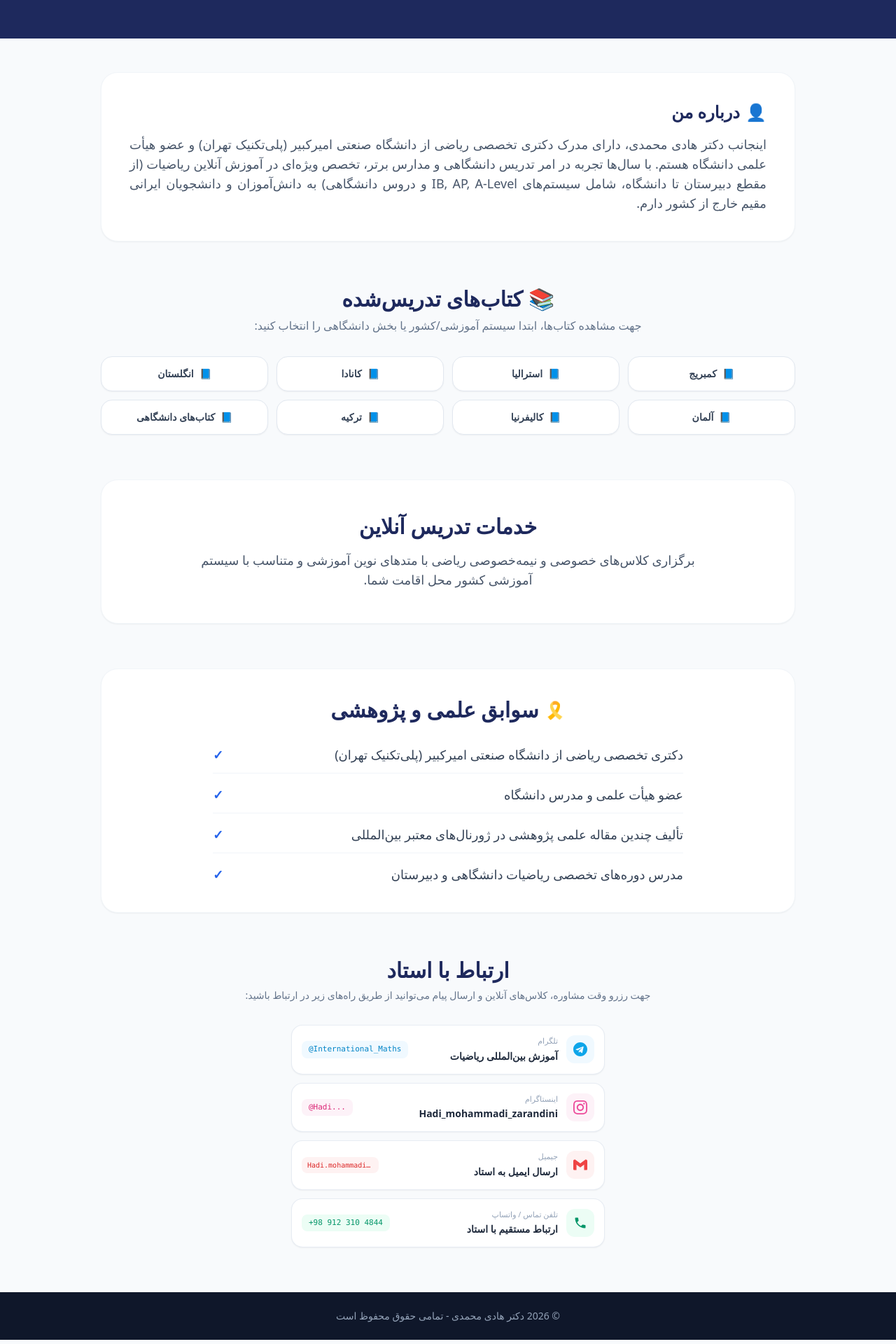
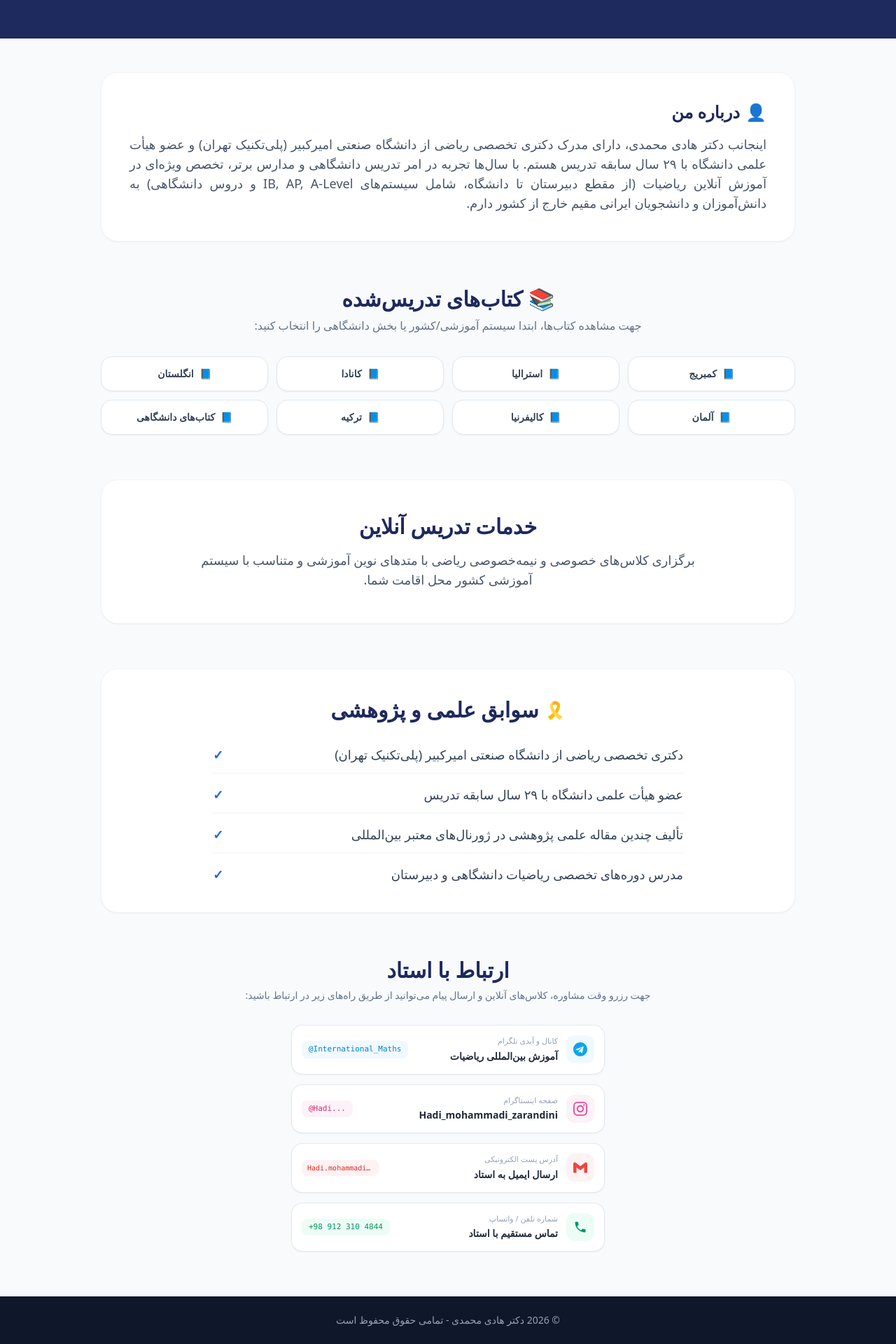
Before and after one commit to Hmohammadiz633/International-Mathematics-Site, a Next.js app: page / in a window 1280 px wide. Shown: the part 498-2418 px from the top of the page at 70% size. Built offline with nearby package versions, Linux system fonts and the light colour scheme.

Commit message:
Update page.js

```diff
--- a/app/page.js
+++ b/app/page.js
@@ -140,8 +140,8 @@ export default function Home() {
           </h2>
           <p className="text-slate-600 leading-relaxed text-justify text-base md:text-lg">
             {lang === 'fa'
-              ? 'اینجانب دکتر هادی محمدی، دارای مدرک دکتری تخصصی ریاضی از دانشگاه صنعتی امیرکبیر (پلی‌تکنیک تهران) و عضو هیأت علمی دانشگاه هستم. با سال‌ها تجربه در امر تدریس دانشگاهی و مدارس برتر، تخصص ویژه‌ای در آموزش آنلاین ریاضیات (از مقطع دبیرستان تا دانشگاه، شامل سیستم‌های IB, AP, A-Level و دروس دانشگاهی) به دانش‌آموزان و دانشجویان ایرانی مقیم خارج از کشور دارم.'
-              : 'I am Dr. Hadi Mohammadi, holding a Ph.D. in Mathematics from Amirkabir University of Technology (Tehran Polytechnic) and serving as a university faculty member. With extensive experience teaching at top universities and high schools, I specialize in online mathematics education tailored for students worldwide.'
+              ? 'اینجانب دکتر هادی محمدی، دارای مدرک دکتری تخصصی ریاضی از دانشگاه صنعتی امیرکبیر (پلی‌تکنیک تهران) و عضو هیأت علمی دانشگاه با ۲۹ سال سابقه تدریس هستم. با سال‌ها تجربه در امر تدریس دانشگاهی و مدارس برتر، تخصص ویژه‌ای در آموزش آنلاین ریاضیات (از مقطع دبیرستان تا دانشگاه، شامل سیستم‌های IB, AP, A-Level و دروس دانشگاهی) به دانش‌آموزان و دانشجویان ایرانی مقیم خارج از کشور دارم.'
+              : 'I am Dr. Hadi Mohammadi, holding a Ph.D. in Mathematics from Amirkabir University of Technology (Tehran Polytechnic), a university faculty member with 29 years of teaching experience. With extensive experience teaching at top universities and high schools, I specialize in online mathematics education tailored for students worldwide.'
             }
           </p>
         </div>
@@ -273,7 +273,7 @@ export default function Home() {
         </div>
       </section>
 
-      {/* ۵. بخش سوابق علمی و پژوهشی */}
+      {/* ۵. بخش سوابق علمی و پژوهشی (بروزرسانی شده با ۲۹ سال سابقه تدریس) */}
       <section id="resume" className="max-w-5xl mx-auto my-16 px-4">
         <div className="bg-white rounded-3xl p-6 md:p-10 shadow-sm border border-slate-100">
           <div className="flex items-center justify-center gap-2 mb-8 text-[#1e295d]">
@@ -289,7 +289,7 @@ export default function Home() {
               <span className="text-blue-600 font-bold">✓</span>
             </li>
             <li className="flex items-center justify-between text-base md:text-lg text-slate-700 border-b border-slate-100 pb-3">
-              <span>{lang === 'fa' ? 'عضو هیأت علمی و مدرس دانشگاه' : 'University Faculty Member and Lecturer'}</span>
+              <span>{lang === 'fa' ? 'عضو هیأت علمی دانشگاه با ۲۹ سال سابقه تدریس' : 'University Faculty Member with 29 Years of Teaching Experience'}</span>
               <span className="text-blue-600 font-bold">✓</span>
             </li>
             <li className="flex items-center justify-between text-base md:text-lg text-slate-700 border-b border-slate-100 pb-3">
@@ -304,7 +304,7 @@ export default function Home() {
         </div>
       </section>
 
-      {/* ۶. بخش ارتباط با استاد (طراحی جدید و اصلاح شده) */}
+      {/* ۶. بخش ارتباط با استاد (دقیقاً کاملاً زیر هم و مرتب‌شده) */}
       <section id="contact" className="max-w-5xl mx-auto my-16 px-4 text-center">
         <h2 className="text-2xl md:text-3xl font-bold text-[#1e295d] mb-2">
           {lang === 'fa' ? 'ارتباط با استاد' : 'Contact Professor'}
@@ -315,15 +315,15 @@ export default function Home() {
             : 'For booking consultations, online classes, or inquiries, reach out below:'}
         </p>
 
-        {/* کادرهای فشرده، شکیل و دارای لوگوهای رسمی */}
-        <div className="flex flex-col gap-3 w-full max-w-md mx-auto" dir={lang === 'fa' ? 'rtl' : 'ltr'}>
+        {/* چیدمان کاملاً عمودی و شکیل در یک ستون */}
+        <div className="flex flex-col gap-3.5 w-full max-w-md mx-auto" dir={lang === 'fa' ? 'rtl' : 'ltr'}>
 
-          {/* کادر تلگرام */}
+          {/* ۱. تلگرام */}
           <a
             href="https://t.me/International_Maths"
             target="_blank"
             rel="noopener noreferrer"
-            className="flex items-center justify-between p-3.5 bg-white border border-slate-200/80 rounded-2xl shadow-sm hover:shadow-md hover:border-sky-300 transition group"
+            className="flex items-center justify-between p-3.5 bg-white border border-slate-200/90 rounded-2xl shadow-sm hover:shadow-md hover:border-sky-300 transition group"
           >
             <div className="flex items-center gap-3">
               <div className="w-10 h-10 rounded-xl bg-sky-50 flex items-center justify-center text-sky-500 group-hover:scale-105 transition">
@@ -333,7 +333,7 @@ export default function Home() {
               </div>
               <div className={lang === 'fa' ? 'text-right' : 'text-left'}>
                 <span className="block text-[11px] text-slate-400 font-medium">
-                  {lang === 'fa' ? 'تلگرام' : 'Telegram'}
+                  {lang === 'fa' ? 'کانال و آیدی تلگرام' : 'Telegram Channel'}
                 </span>
                 <span className="text-xs md:text-sm font-bold text-slate-800">
                   {lang === 'fa' ? 'آموزش بین‌المللی ریاضیات' : 'International Math'}
@@ -345,12 +345,12 @@ export default function Home() {
             </span>
           </a>
 
-          {/* کادر اینستاگرام */}
+          {/* ۲. اینستاگرام */}
           <a
             href="https://instagram.com/Hadi_mohammadi_zarandini"
             target="_blank"
             rel="noopener noreferrer"
-            className="flex items-center justify-between p-3.5 bg-white border border-slate-200/80 rounded-2xl shadow-sm hover:shadow-md hover:border-pink-300 transition group"
+            className="flex items-center justify-between p-3.5 bg-white border border-slate-200/90 rounded-2xl shadow-sm hover:shadow-md hover:border-pink-300 transition group"
           >
             <div className="flex items-center gap-3">
               <div className="w-10 h-10 rounded-xl bg-pink-50 flex items-center justify-center text-pink-500 group-hover:scale-105 transition">
@@ -360,7 +360,7 @@ export default function Home() {
               </div>
               <div className={lang === 'fa' ? 'text-right' : 'text-left'}>
                 <span className="block text-[11px] text-slate-400 font-medium">
-                  {lang === 'fa' ? 'اینستاگرام' : 'Instagram'}
+                  {lang === 'fa' ? 'صفحه اینستاگرام' : 'Instagram Page'}
                 </span>
                 <span className="text-xs md:text-sm font-bold text-slate-800">Hadi_mohammadi_zarandini</span>
               </div>
@@ -370,10 +370,10 @@ export default function Home() {
             </span>
           </a>
 
-          {/* کادر جیمیل */}
+          {/* ۳. جیمیل */}
           <a
             href="mailto:Hadi.mohammadi.zarandini@gmail.com"
-            className="flex items-center justify-between p-3.5 bg-white border border-slate-200/80 rounded-2xl shadow-sm hover:shadow-md hover:border-red-300 transition group"
+            className="flex items-center justify-between p-3.5 bg-white border border-slate-200/90 rounded-2xl shadow-sm hover:shadow-md hover:border-red-300 transition group"
           >
             <div className="flex items-center gap-3">
               <div className="w-10 h-10 rounded-xl bg-red-50 flex items-center justify-center text-red-500 group-hover:scale-105 transition">
@@ -383,7 +383,7 @@ export default function Home() {
               </div>
               <div className={lang === 'fa' ? 'text-right' : 'text-left'}>
                 <span className="block text-[11px] text-slate-400 font-medium">
-                  {lang === 'fa' ? 'جیمیل' : 'Gmail'}
+                  {lang === 'fa' ? 'آدرس پست الکترونیکی' : 'Email Address'}
                 </span>
                 <span className="text-xs md:text-sm font-bold text-slate-800">
                   {lang === 'fa' ? 'ارسال ایمیل به استاد' : 'Send Email'}
@@ -395,10 +395,10 @@ export default function Home() {
             </span>
           </a>
 
-          {/* کادر تلفن تماس (جدید) */}
+          {/* ۴. شماره تلفن تماس مستقیم */}
           <a
             href="tel:+989123104844"
-            className="flex items-center justify-between p-3.5 bg-white border border-slate-200/80 rounded-2xl shadow-sm hover:shadow-md hover:border-emerald-300 transition group"
+            className="flex items-center justify-between p-3.5 bg-white border border-slate-200/90 rounded-2xl shadow-sm hover:shadow-md hover:border-emerald-300 transition group"
           >
             <div className="flex items-center gap-3">
               <div className="w-10 h-10 rounded-xl bg-emerald-50 flex items-center justify-center text-emerald-600 group-hover:scale-105 transition">
@@ -408,10 +408,10 @@ export default function Home() {
               </div>
               <div className={lang === 'fa' ? 'text-right' : 'text-left'}>
                 <span className="block text-[11px] text-slate-400 font-medium">
-                  {lang === 'fa' ? 'تلفن تماس / واتساپ' : 'Phone / WhatsApp'}
+                  {lang === 'fa' ? 'شماره تلفن / واتساپ' : 'Phone / WhatsApp'}
                 </span>
                 <span className="text-xs md:text-sm font-bold text-slate-800">
-                  {lang === 'fa' ? 'ارتباط مستقیم با استاد' : 'Direct Call'}
+                  {lang === 'fa' ? 'تماس مستقیم با استاد' : 'Direct Call'}
                 </span>
               </div>
             </div>
```
